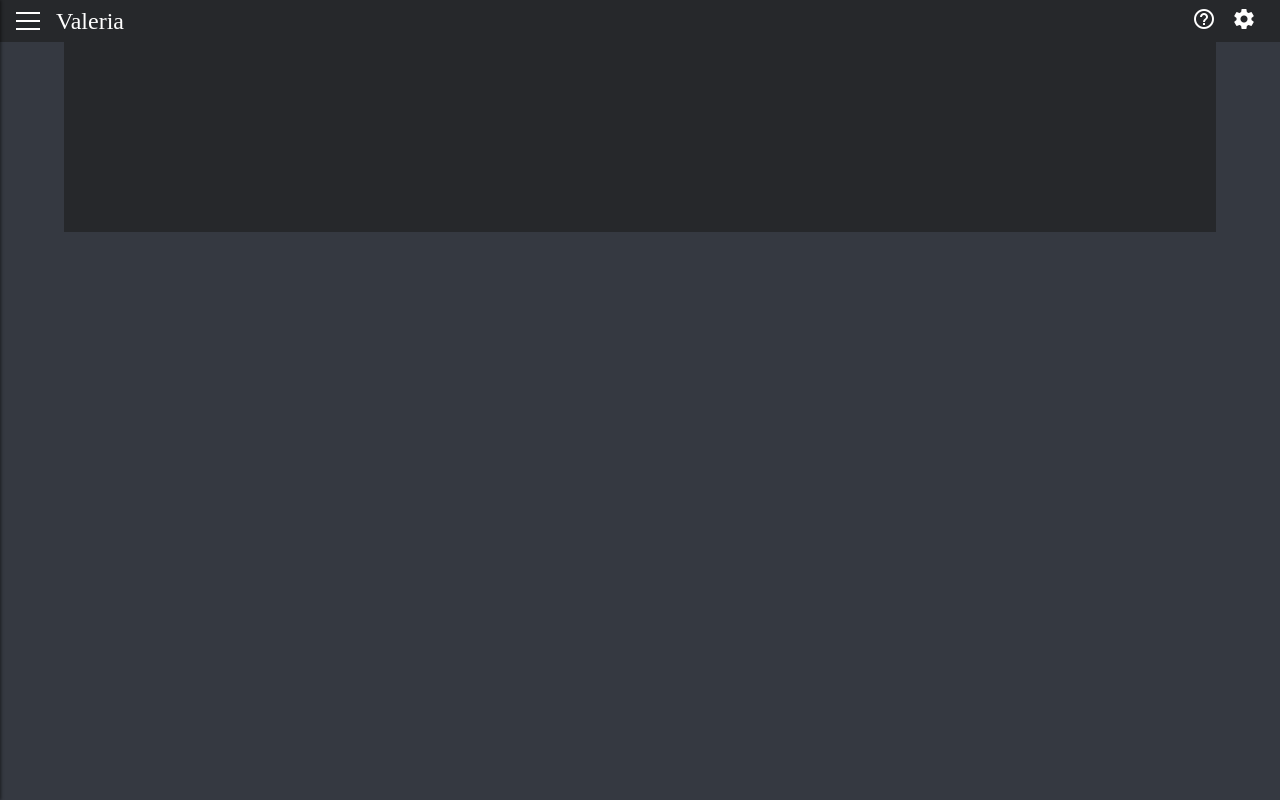
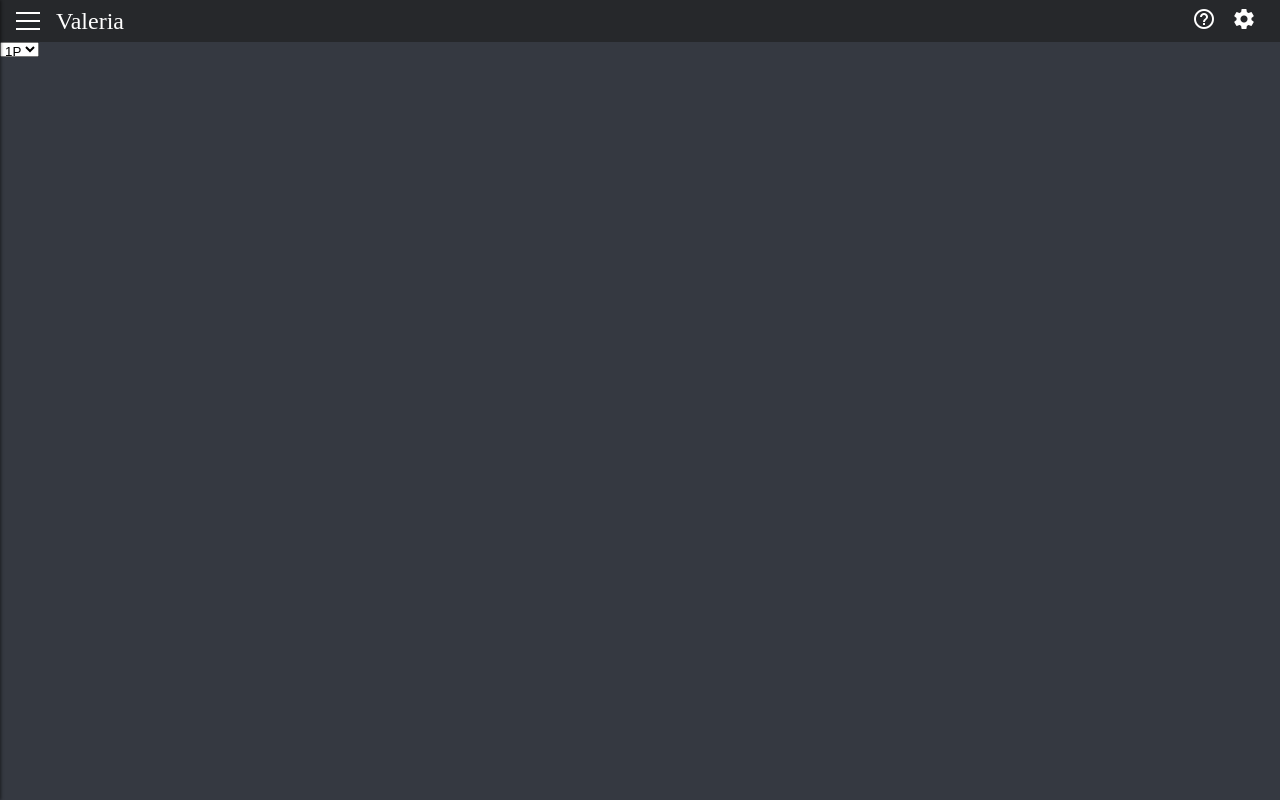
Before and after one commit to QQChowey/pad-calc, a React (Create React App) app: page / in a window 1280 px wide. Built offline with nearby package versions, Linux system fonts and the light colour scheme.

Commit message:
incomplete v1

```diff
--- a/src/components/layout.module.css
+++ b/src/components/layout.module.css
@@ -4,7 +4,9 @@
 
 .main {
     position: fixed;
+    overflow-y: hidden;
     top: 42px;
     height: calc(100% - 42px);
     width: 100%;
+
 }
--- /dev/null
+++ b/src/components/teambuilder/dropdown.js
@@ -0,0 +1,17 @@
+import React from 'react'
+import styles from './dropdown.module.css'
+
+const Dropdown = ({value}) => {
+
+    const option = value.map((value) =>
+        <option key={value} value={value}>{value}</option>
+    )
+
+    return (
+        <select>
+            {option}
+        </select>
+    )
+}
+
+export default Dropdown
--- a/src/components/teambuilder/teambuilder.js
+++ b/src/components/teambuilder/teambuilder.js
@@ -1,12 +1,26 @@
-import React from 'react'
+import React, { Component } from 'react'
+import Dropdown from './dropdown'
 import styles from './teambuilder.module.css'
+import TeamTable from './teamtable'
 
-const TeamBuilder = () => {
-    return (
-        <div className={styles.container}>
-            <div className={styles.box} />
-        </div>
-    )
+class TeamBuilder extends Component {
+
+
+
+    render() {
+        return (
+            <div className={styles.container}>
+                <div className={styles.box1}>
+                    <Dropdown value={["1P", "2P", "3P"]}/>
+                </div>
+                <div className={styles.box2}>
+                    <TeamTable />
+                    <TeamTable />
+                    <TeamTable />
+                </div>
+            </div>
+        )
+    }
 }
 
 export default TeamBuilder
--- a/src/components/teambuilder/teambuilder.module.css
+++ b/src/components/teambuilder/teambuilder.module.css
@@ -1,13 +1,25 @@
 .container {
     display: flex;
-    justify-content: space-around;
-    height: 100%;
+    flex-direction: column;
+    justify-content: space-between;
+    height: 50%;
     width: 100%;
 }
 
-.box {
-    display:flex;
-    height: 25%;
-    width: 90%;
-    background-color: #26282B;
+.box1 {
+    display: flex;
+    width: 100%;
+    height: 4%;
 }
+
+.box2 {
+    display: flex;
+    flex-direction: column;
+    align-items: center;
+    justify-content: space-around;
+    flex: 1;
+    height: 50%;
+    /* min-height: 500px; */
+    width: 100%;
+    overflow-y: scroll;
+}
--- /dev/null
+++ b/src/components/teambuilder/teamtable.js
@@ -0,0 +1,10 @@
+import React from 'react'
+import styles from './teamtable.module.css'
+
+const TeamBuilder = () => {
+    return (
+        <div className={styles.div} />
+    )
+}
+
+export default TeamBuilder
--- /dev/null
+++ b/src/components/teambuilder/teamtable.module.css
@@ -0,0 +1,6 @@
+.div {
+    display: flex;
+    /* padding-top: 25%; */
+    width: 90%;
+    background-color: #26282B;
+}
```
Also changed, not shown: src/components/teambuilder/dropdown.module.css (added).
